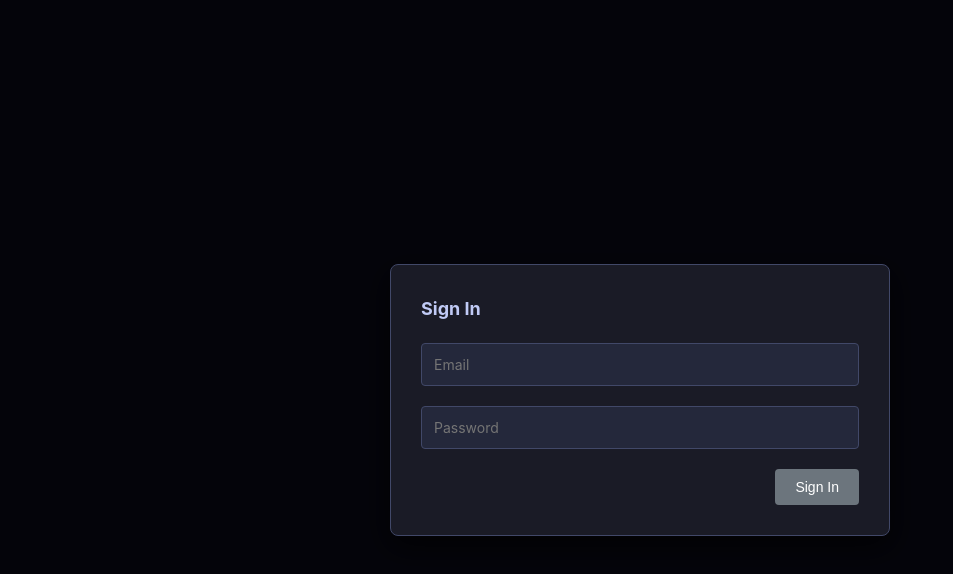
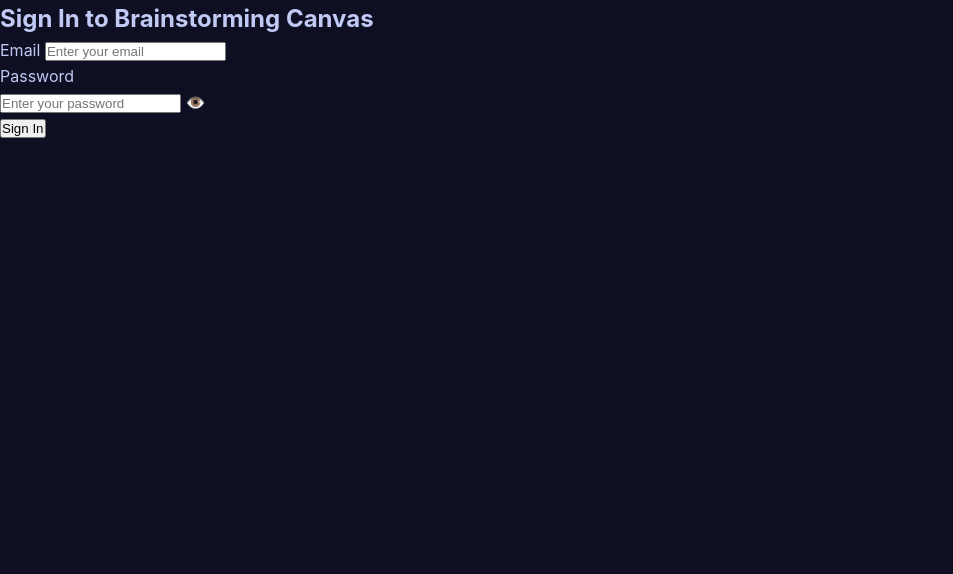
Before and after one commit to abedzoabi71-code/brainstorm, a plain HTML site: page index.html in a window 1280 px wide. Shown: the whole page, without its empty margins (0-953 px from the left). Drawn offline with nearby package versions, Linux system fonts and the light colour scheme; no server answers.

Commit message:
Update index.html

```diff
--- a/index.html
+++ b/index.html
@@ -8,17 +8,24 @@
     <script src="https://unpkg.com/@supabase/supabase-js@2"></script>
 </head>
 <body>
-    <!-- Login Modal -->
-    <div class="modal" id="authModal">
-        <div class="modal-content">
-            <h3 id="authTitle">Sign In</h3>
-            <div id="authForm">
-                <input type="email" id="emailInput" placeholder="Email" required>
-                <input type="password" id="passwordInput" placeholder="Password" required>
-                <div class="modal-buttons">
-                    <button id="authBtn">Sign In</button>
+    <!-- Login Form - Always Visible for Browser Detection -->
+    <div class="login-container" id="loginContainer">
+        <div class="login-form-wrapper">
+            <h2>Sign In to Brainstorming Canvas</h2>
+            <form id="authForm" autocomplete="on">
+                <div class="form-group">
+                    <label for="emailInput">Email</label>
+                    <input type="email" id="emailInput" name="email" placeholder="Enter your email" autocomplete="username" required>
                 </div>
-            </div>
+                <div class="form-group">
+                    <label for="passwordInput">Password</label>
+                    <div class="password-container">
+                        <input type="password" id="passwordInput" name="password" placeholder="Enter your password" autocomplete="current-password" required>
+                        <span class="password-toggle" id="passwordToggle">👁️</span>
+                    </div>
+                </div>
+                <button type="submit" id="authBtn" class="login-btn">Sign In</button>
+            </form>
         </div>
     </div>
 
```
